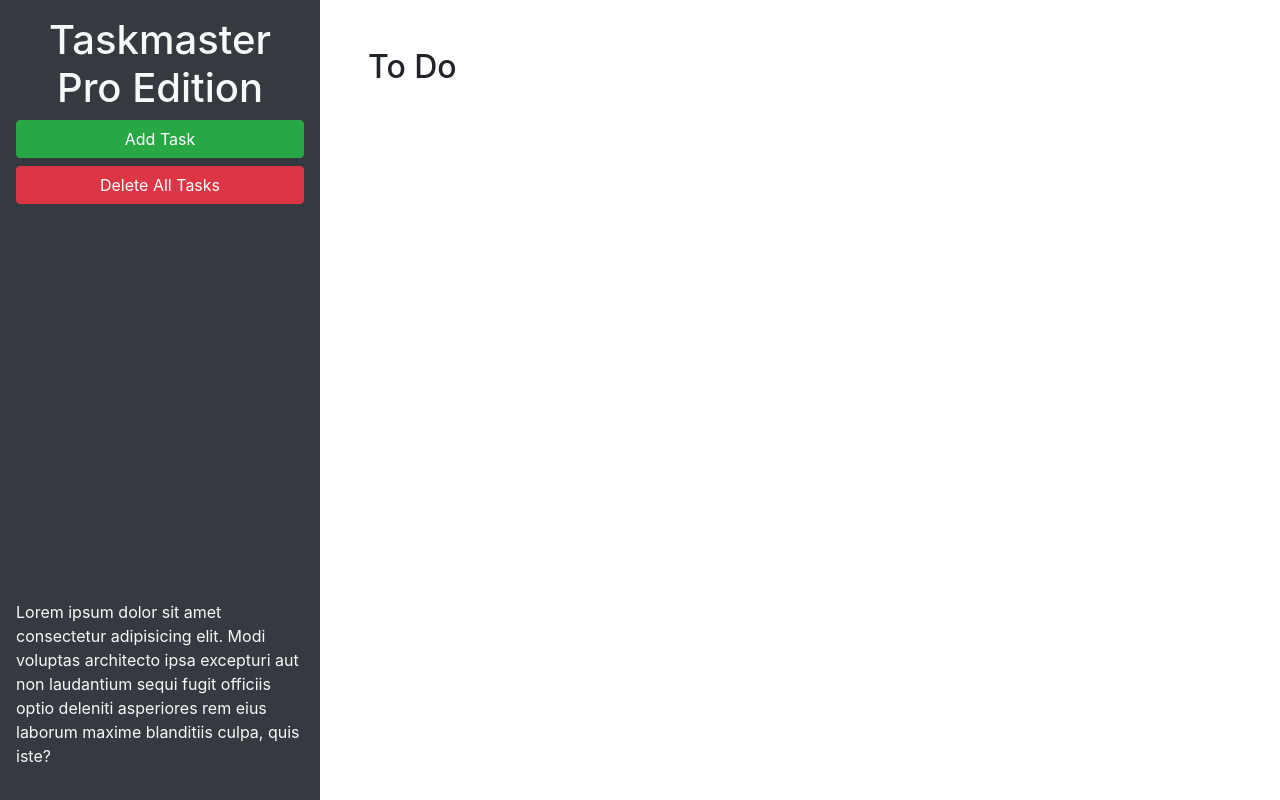
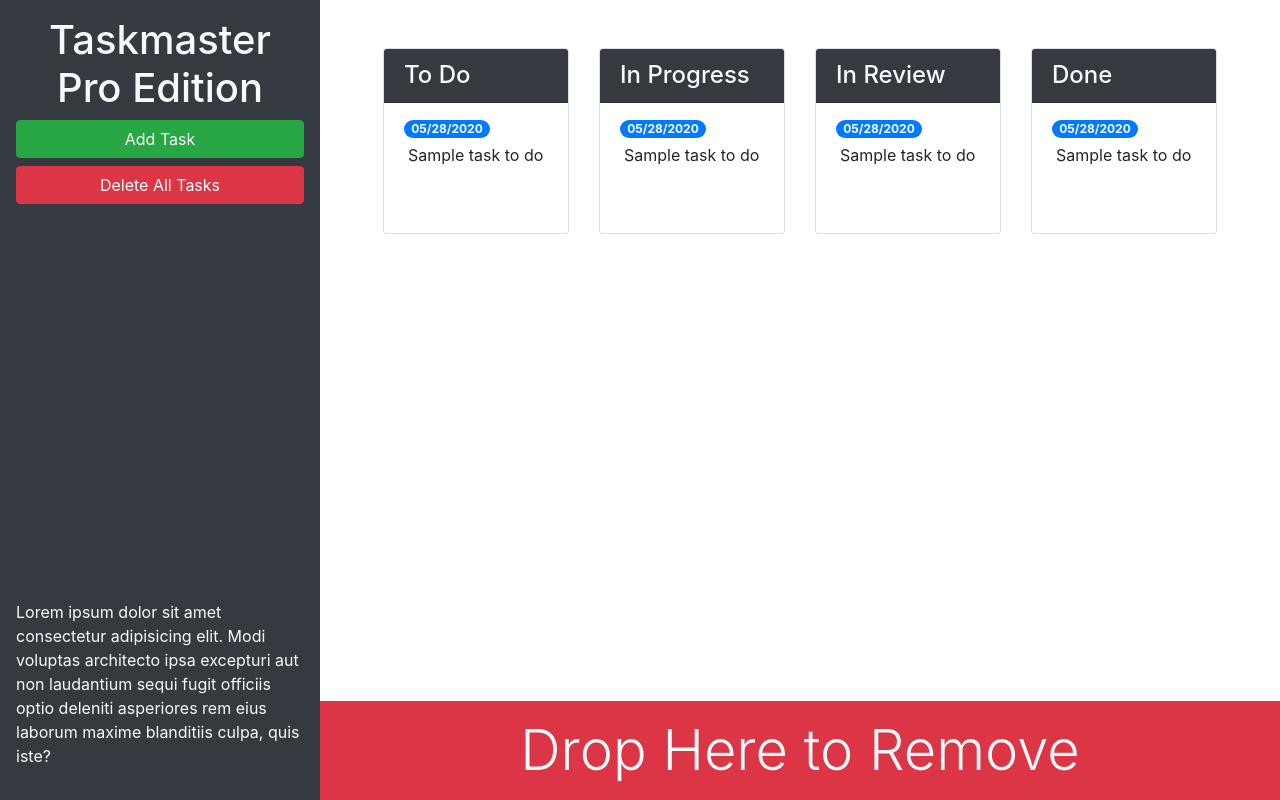
Before and after one commit to Billy4C/taskmaster-pro, a plain HTML site: page taskmaster-starter/index.html in a window 1280 px wide. Drawn offline with nearby package versions, Linux system fonts and the light colour scheme.

Commit message:
changed card colors, added trash to bottom

```diff
--- a/taskmaster-starter/index.html
+++ b/taskmaster-starter/index.html
@@ -13,25 +13,97 @@
 <body>
 
   <div class="row min-vh-100 no-gutters">
-    <header class="col-12 col-lg-3 bg-dark text-light d-flex flex-column p-4 p-lg-3">
+    <!-- Parent/ this is the Container-->
+    <header class="col-12 col-lg-3 bg-dark text-light sticky-top d-flex flex-column p-4 p-lg-3"> <!-- bg=background, d=display, p-4-->
       <h1 class="text-center">Taskmaster Pro Edition</h1>
       <button id="create-task" class="btn btn-block btn-success" data-toggle="modal" data-target="#task-form-modal">Add
         Task</button>
       <button id="remove-tasks" class="btn btn-block btn-danger">Delete All Tasks</button>
-      <p class="mt-auto">Lorem ipsum dolor sit amet consectetur adipisicing elit. Modi voluptas architecto ipsa
+      <p class="mt-auto d-none d-lg-block">Lorem ipsum dolor sit amet consectetur adipisicing elit. Modi voluptas architecto ipsa
         excepturi aut non
         laudantium sequi fugit officiis optio deleniti asperiores rem eius laborum maxime blanditiis culpa, quis iste?
       </p>
     </header>
-    <main class="col-12 col-lg-9">
-      <div class="m-5">
-        <h2>To Do</h2>
-        <ul id="list-toDo" class="list-group"> </ul>
+    <main class="col-12 col-lg-9 d-flex flex-column">
+      <!-- child of div above-->
+      <div class="m-5 row justify-content-around">
+        <!-- m-5 is margin properties?? row puts To Do and task elements side by side-->
+        <!-- justify-content-around class puts space around the two elements (To Do and tasks)-->
+        <!-- Boodstrap limits the number of flex items that fit on a row before it wraps them to the next line-->
+        <!-- todo start -->
+        <div class="col-12 col-md-6 col-xl-3 mb-3">
+          <div class="card"> <!-- makes a card-->
+            <h4 class="card-header bg-dark text-light"> <!-- bg-dark =background dark-->
+              To Do
+            </h4>
+            <!-- col-12 = the column fills the full width of the row across the page so the rest are all stacked -->
+            <!-- adds a column and puts elements back to column form-->
+            <ul id="list-toDo" class="list-group list-group-flush"> <!-- flush is supposed to make items edge to edge-->
+              <li class="list-group-item">
+                <span class="badge badge-primary badge-pill">05/28/2020</span>
+                <p class="m-1">Sample task to do</p>
+              </li>
+            </ul>
+          </div>
+        </div>
+        <!-- todo end-->
+        <!-- in progress start -->
+        <!-- Here we are making a new element in column form-->
+        <div class="col-12 col-md-6 col-xl-3 mb-3">
+          <div class="card">
+            <h4 class="card-header bg-dark text-light">              In Progress</h4>
+            <ul id="list-toDo" class="list-group list-group-flush">
+              <li class="list-group-item">
+                <span class="badge badge-primary badge-pill">05/28/2020</span>
+                <p class="m-1">Sample task to do</p>
+              </li>
+            </ul>
+          </div>
+        </div>
+        <!-- in progress end  We have a p and span class inside an li class inside a ul id/class-->
+        <!-- all of that is inside the div class "col"-->
+        <!-- all the columns are in one row-->
+        <!-- in review start -->
+        <div class="col-12 col-md-6 col-xl-3 mb-3">
+          <!-- col-md-6 size on phones moves up to col-xl-3 on big screens-->
+          <!-- col-md-6 takes over on 768px screen(spans only 6 columns) while col-xl-3 only spans 3 columns-->
+          <div class="card">
+            <h4 class="card-header bg-dark text-light">              In Review</h4>
+            <ul id="list-toDo" class="list-group list-group-flush">
+              <li class="list-group-item">
+                <span class="badge badge-primary badge-pill">05/28/2020</span>
+                <p class="m-1">Sample task to do</p>
+              </li>
+            </ul>
+          </div>
+        </div>
+          <!-- in review ends-->
+          <!-- done starts-->
+          <div class="col-12 col-md-6 col-xl-3 mb-3">
+            <div class="card">
+              <!-- Up to 12 columns/row in boostrap-->
+              <!-- col-3 (out of 12) = 3/12 of the width, col-6 = 6/12-->
+              <h4 class="card-header bg-dark text-light">                Done</h4>
+              <ul id="list-toDo" class="list-group list-group-flush">
+                <li class="list-group-item">
+                  <span class="badge badge-primary badge-pill">05/28/2020</span>
+                  <p class="m-1">Sample task to do</p>
+                </li>
+              </ul>
+            </div>
+            <!-- done ends -->
+          </div>
+        </div>
+        <div id="trash" class="mt-auto">
+          <div class="w-100 bg-danger p-3 text-center text-light display-4">
+            Drop Here to Remove
+          </div>
+        </div>
       </div>
     </main>
   </div>
 
-  <!-- Modal -->
+  <!-- Modal, the box that pops up when whe click Add task-->
   <div class="modal fade" id="task-form-modal" tabindex="-1" role="dialog" aria-labelledby="task-form-modal"
     aria-hidden="true">
     <div class="modal-dialog modal-dialog-centered" role="document">
@@ -46,11 +118,11 @@
           <form>
             <div class="form-group">
               <label for="modalTaskDescription">Task description</label>
-              <textarea id="modalTaskDescription" rows="3"></textarea>
+              <textarea id="modalTaskDescription" rows="3" class="form-control"></textarea>
             </div>
             <div class="form-group">
               <label for="modalDueDate">Due date</label>
-              <input type="text" id="modalDueDate" placeholder="mm/dd/yyyy" autocomplete="off" />
+              <input type="text" class="form-control" id="modalDueDate" placeholder="mm/dd/yyyy" autocomplete="off" />
             </div>
           </form>
         </div>
```
